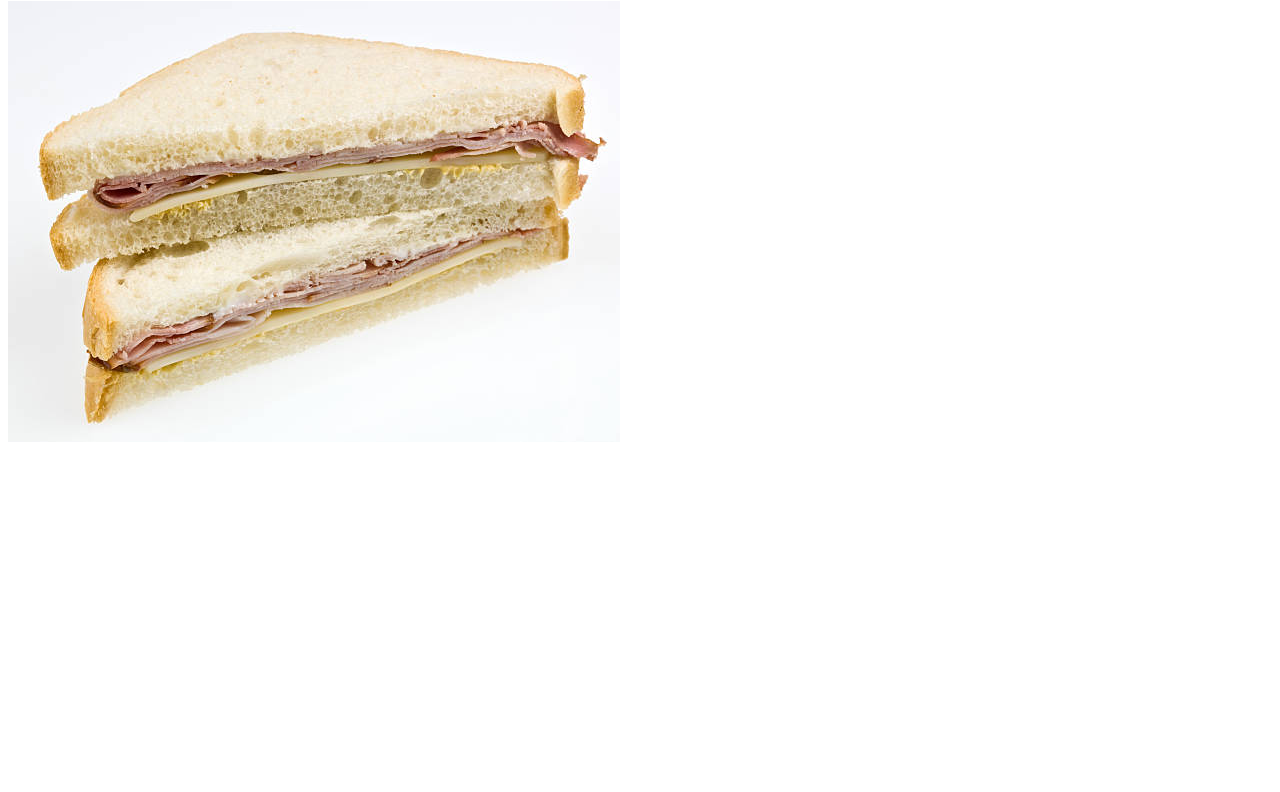
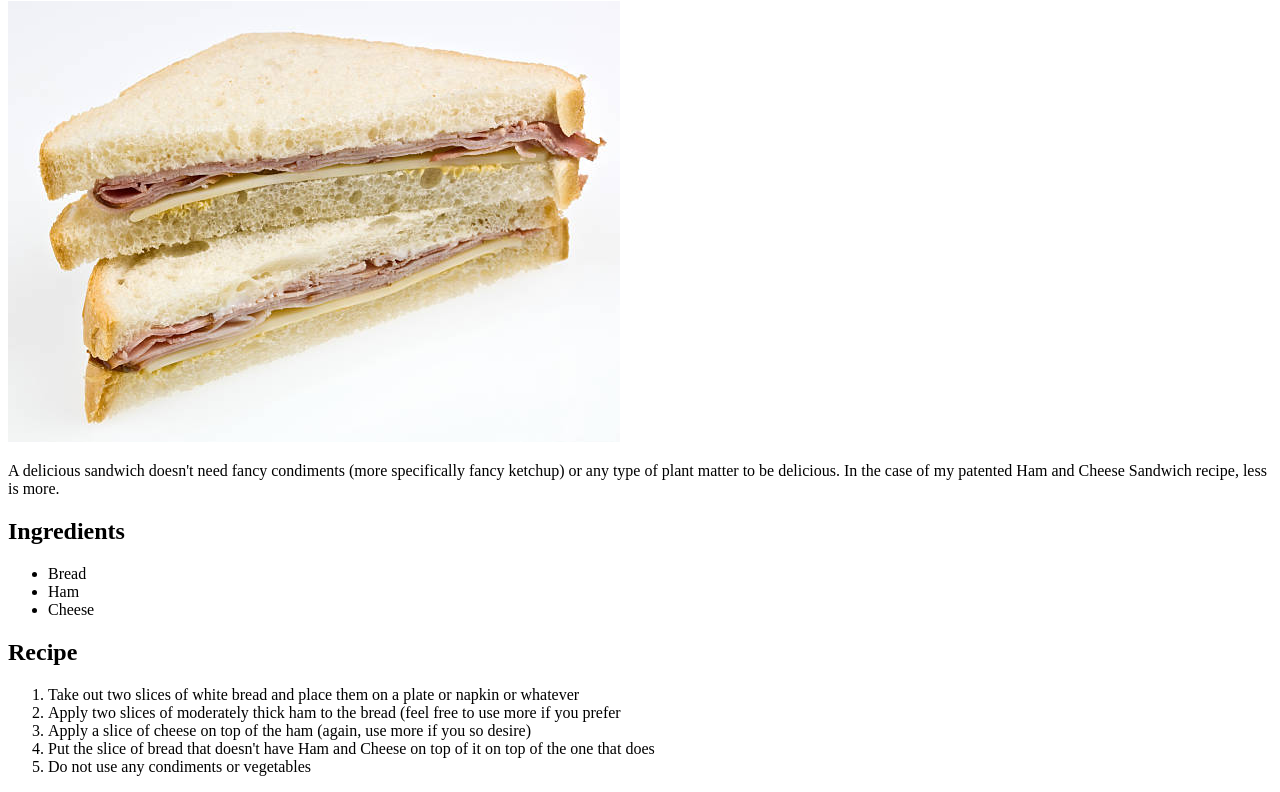
Before and after one commit to jhylacey/odin-recipes, a plain HTML site: page recipes/ham-and-cheese.html in a window 1280 px wide. Shown: the part 79-871 px from the top of the page. Before the commit the page ends 800 px from the top, so only its background shows below. Drawn offline with Linux system fonts and the light colour scheme.

Commit message:
Finalize Ham/Cheese Page and Add Water Soup Page
Finished the body text of the Ham and Cheese sandwich page and added a
completed page for the Water Soup recipe.

```diff
--- a/recipes/ham-and-cheese.html
+++ b/recipes/ham-and-cheese.html
@@ -9,6 +9,23 @@
 <body>
     <h1>Ham and Cheese Sandwich</h1>
     <img src="hamcheesepic.jpg" alt="A picture of a tasty le ham and cheese sandwich">
+    <p>A delicious sandwich doesn't need fancy condiments (more specifically fancy ketchup) or any type of plant matter to be delicious. In the case of
+        my patented Ham and Cheese Sandwich recipe, less is more.
+    </p>
+    <h2>Ingredients</h2>
+    <ul>
+        <li>Bread</li>
+        <li>Ham</li>
+        <li>Cheese</li>
+    </ul>
+    <h2>Recipe</h2>
+    <ol>
+        <li>Take out two slices of white bread and place them on a plate or napkin or whatever</li>
+        <li>Apply two slices of moderately thick ham to the bread (feel free to use more if you prefer</li>
+        <li>Apply a slice of cheese on top of the ham (again, use more if you so desire)</li>
+        <li>Put the slice of bread that doesn't have Ham and Cheese on top of it on top of the one that does</li>
+        <li>Do not use any condiments or vegetables</li>
+    </ol>
 
 </body>
 </html>
```
Also changed, not shown: index.html (+3 -1 lines), recipes/watersoup.html (added, +25 -0 lines), recipes/watersoup.jpg (added).
